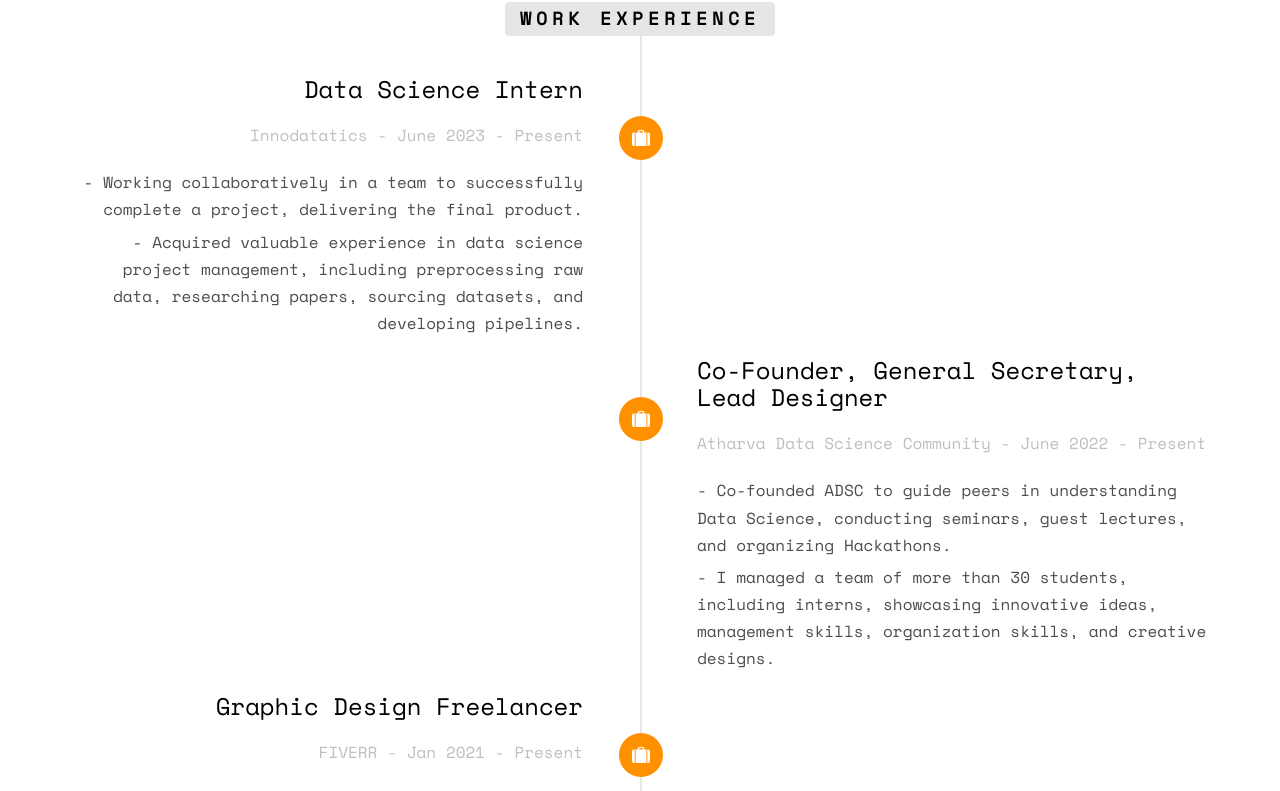
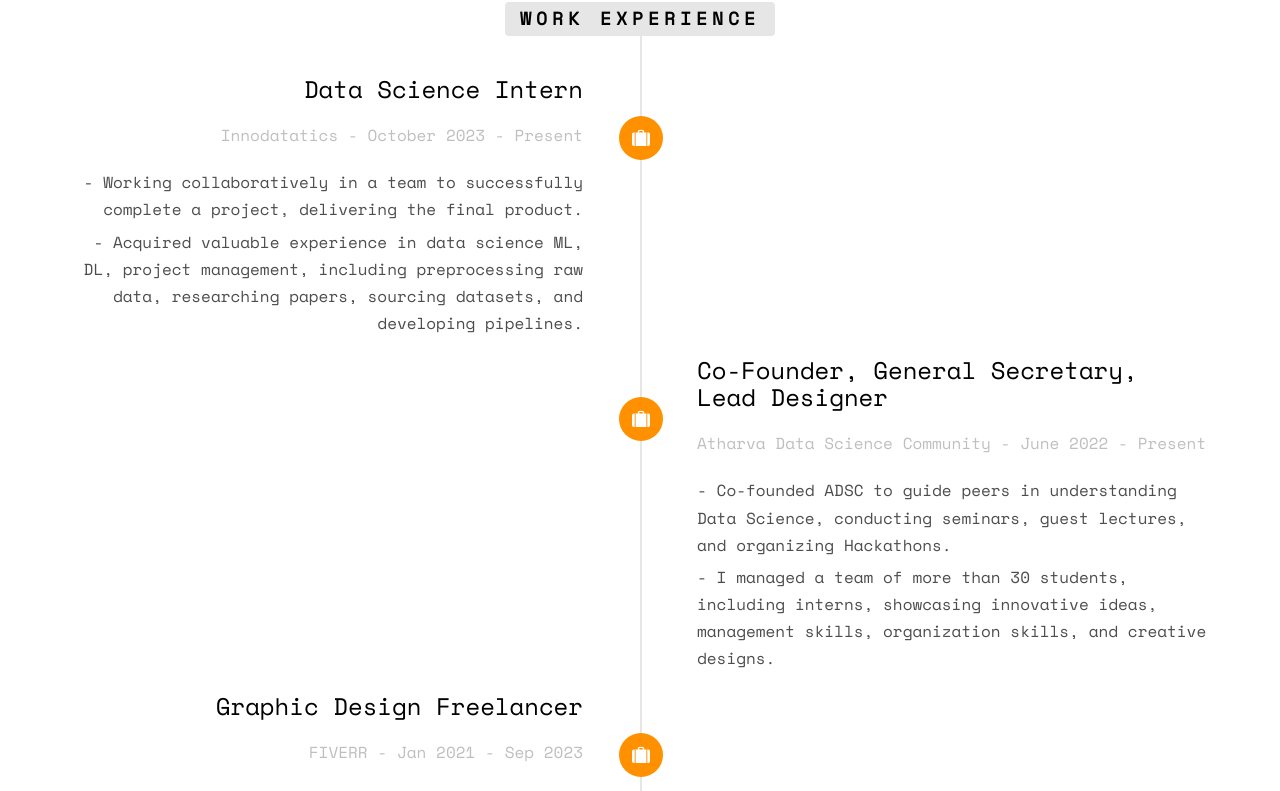
Before and after one commit to Dekayzip/My-Portfolio, a plain HTML site: page index.html in a window 1280 px wide. Shown: the part 1859-2650 px from the top of the page. Drawn offline with nearby package versions, Linux system fonts and the light colour scheme; some packages are replaced by stand-ins of ours; no server answers; files whose address does not match are found by name.

Commit message:
Update index.html

```diff
--- a/index.html
+++ b/index.html
@@ -139,11 +139,11 @@
 							<div class="timeline-panel">
 								<div class="timeline-heading">
 									<h3 class="timeline-title">Data Science Intern</h3>
-									<span class="company">Innodatatics - June 2023 - Present</span>
+									<span class="company">Innodatatics - October 2023 - Present</span>
 								</div>
 								<div class="timeline-body">
 									<p>- Working collaboratively in a team to successfully complete a project, delivering the final product.</p>
-									<p>- Acquired valuable experience in data science project management, including preprocessing raw
+									<p>- Acquired valuable experience in data science  ML, DL, project management, including preprocessing raw
 										data, researching papers, sourcing datasets, and developing pipelines.</p>
 								</div>
 							</div>
@@ -168,7 +168,7 @@
 							<div class="timeline-panel">
 								<div class="timeline-heading">
 									<h3 class="timeline-title">Graphic Design Freelancer</h3>
-									<span class="company">FIVERR - Jan 2021 - Present</span>
+									<span class="company">FIVERR - Jan 2021 - Sep 2023</span>
 								</div>
 								<div class="timeline-body">
 									<p>- Completed freelance Graphic Design jobs with high customer satisfaction, fostering returning clients through optimal customer service and
```
